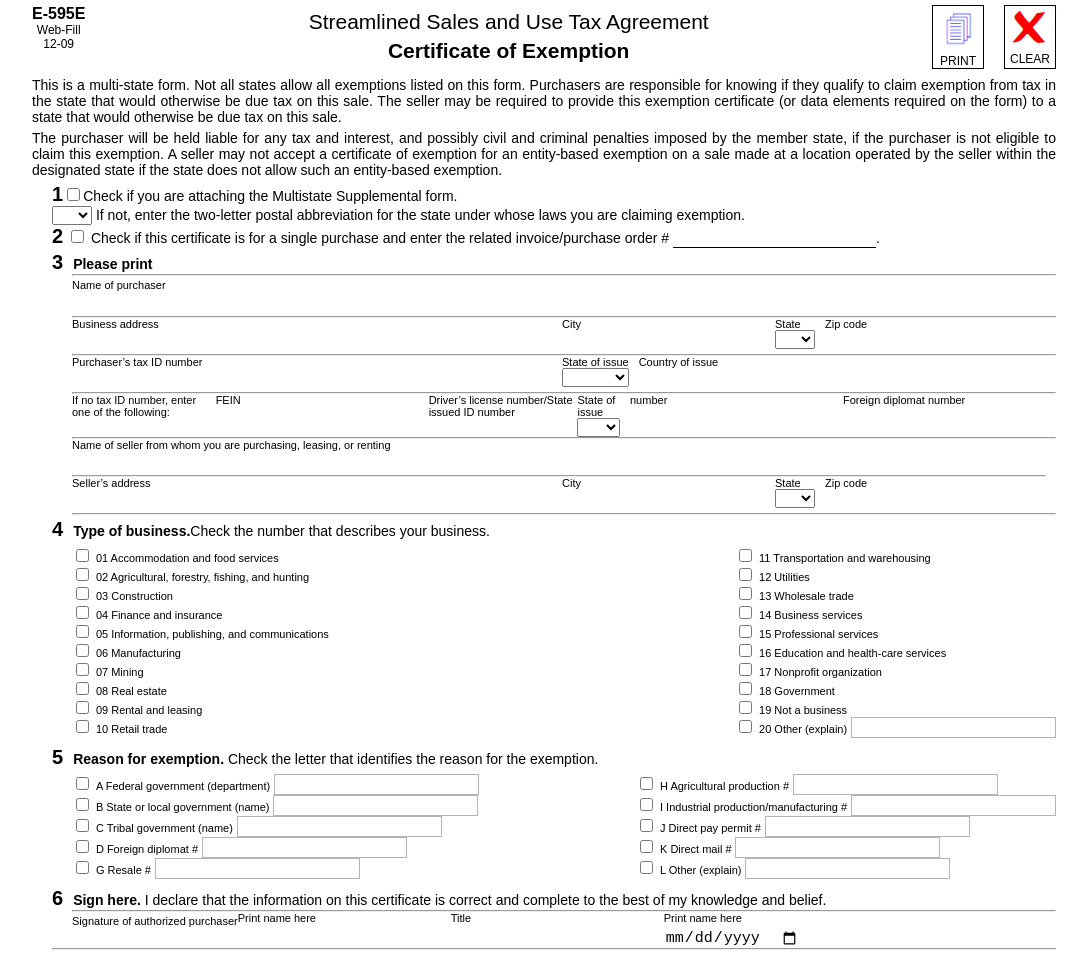
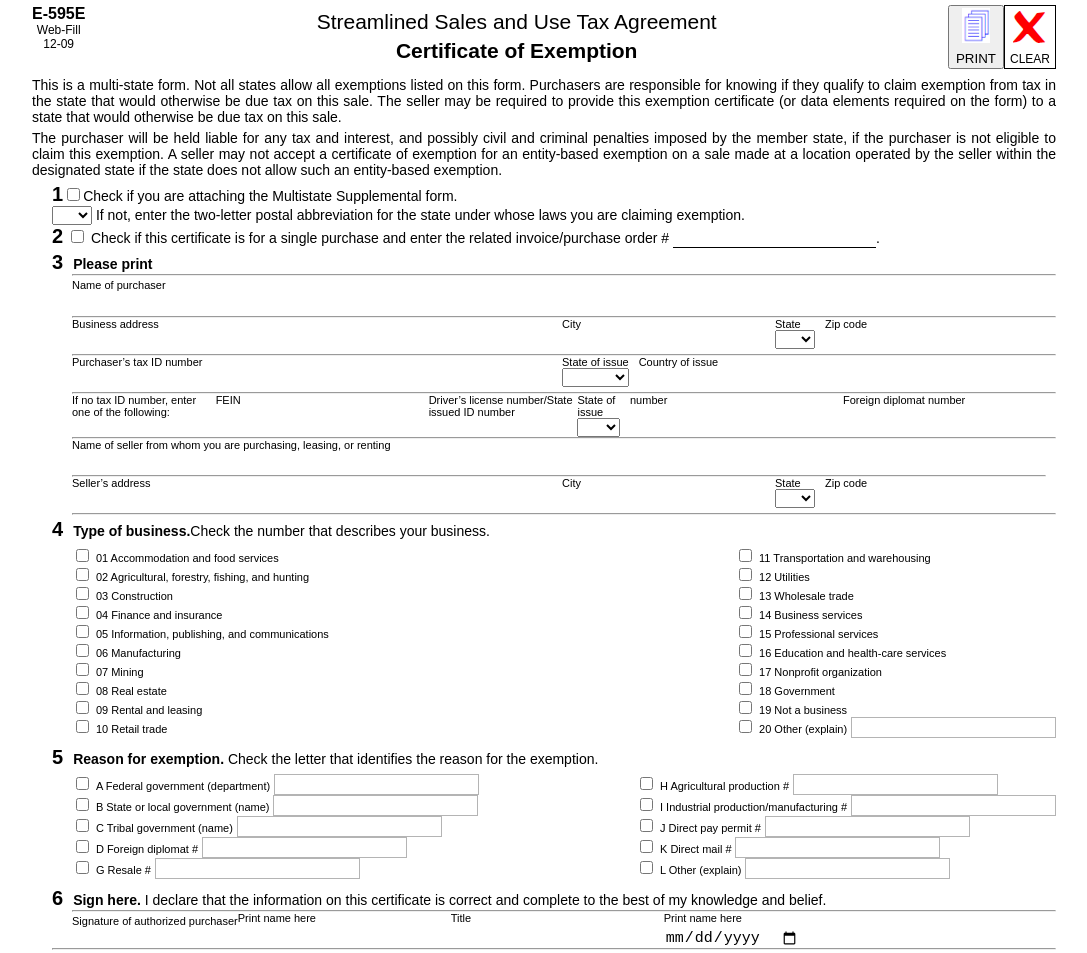
Before and after one commit to JoseCaicedoDev/US_Certificate_of_Exemption, a plain HTML site: page index.html in a window 1280 px wide. Shown: the top 953 px of the page, without its empty margins (96-1183 px from the left). Drawn offline with Linux system fonts and the light colour scheme.

Commit message:
cambio a - btn

```diff
--- a/index.html
+++ b/index.html
@@ -21,10 +21,11 @@
       <h2>Certificate of Exemption</h2>
     </div>
     <div class="header_btn">
-      <a href="test0001.pdf" target="_blank" onclick="window.print()">
+<!--       <a href="test0001.pdf" target="_blank" onclick="window.print()"> -->
+      <button href="test0001.pdf" target="_blank" onclick="window.print()">
         <img class="header_btn-img" src="doc.png" alt="">
         <p>PRINT</p>
-        </a>
+        </button>
       <a href="">
         <img src="x.png" alt="">
         <p>CLEAR</p>
```
